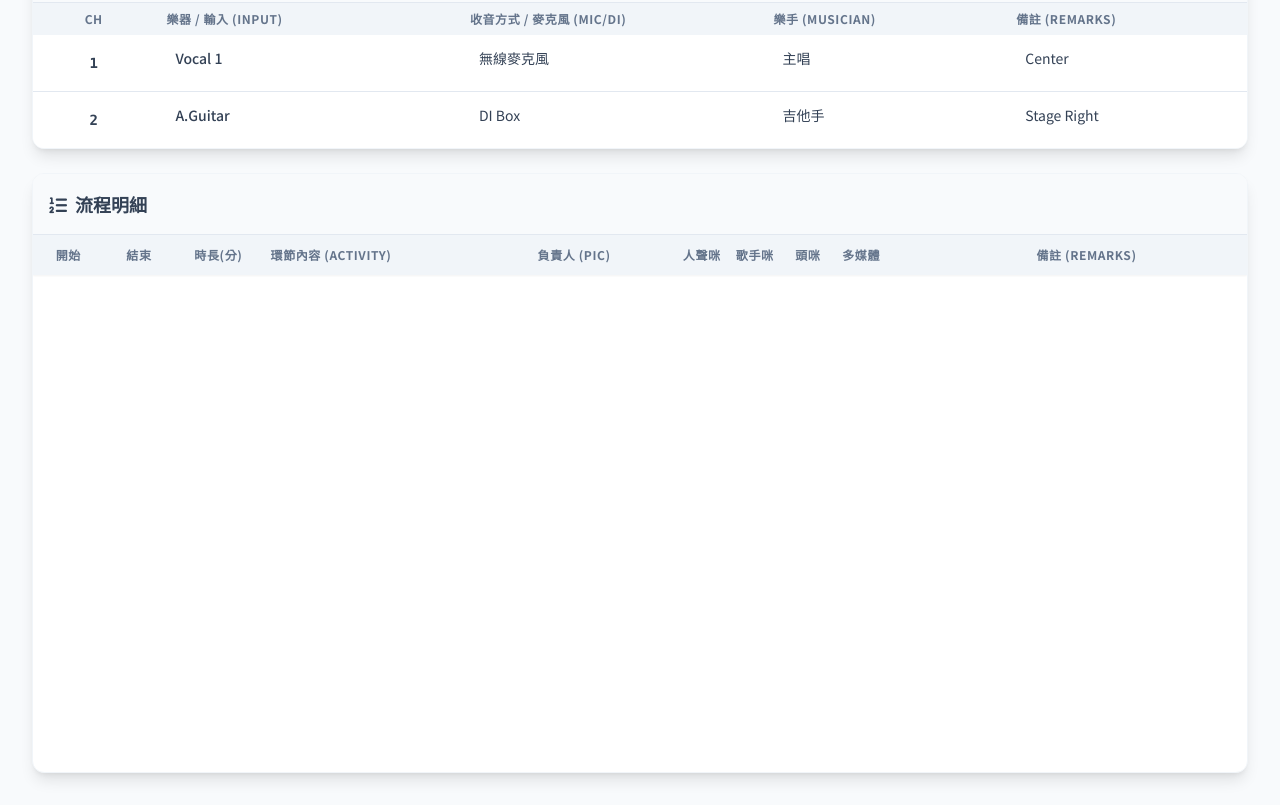
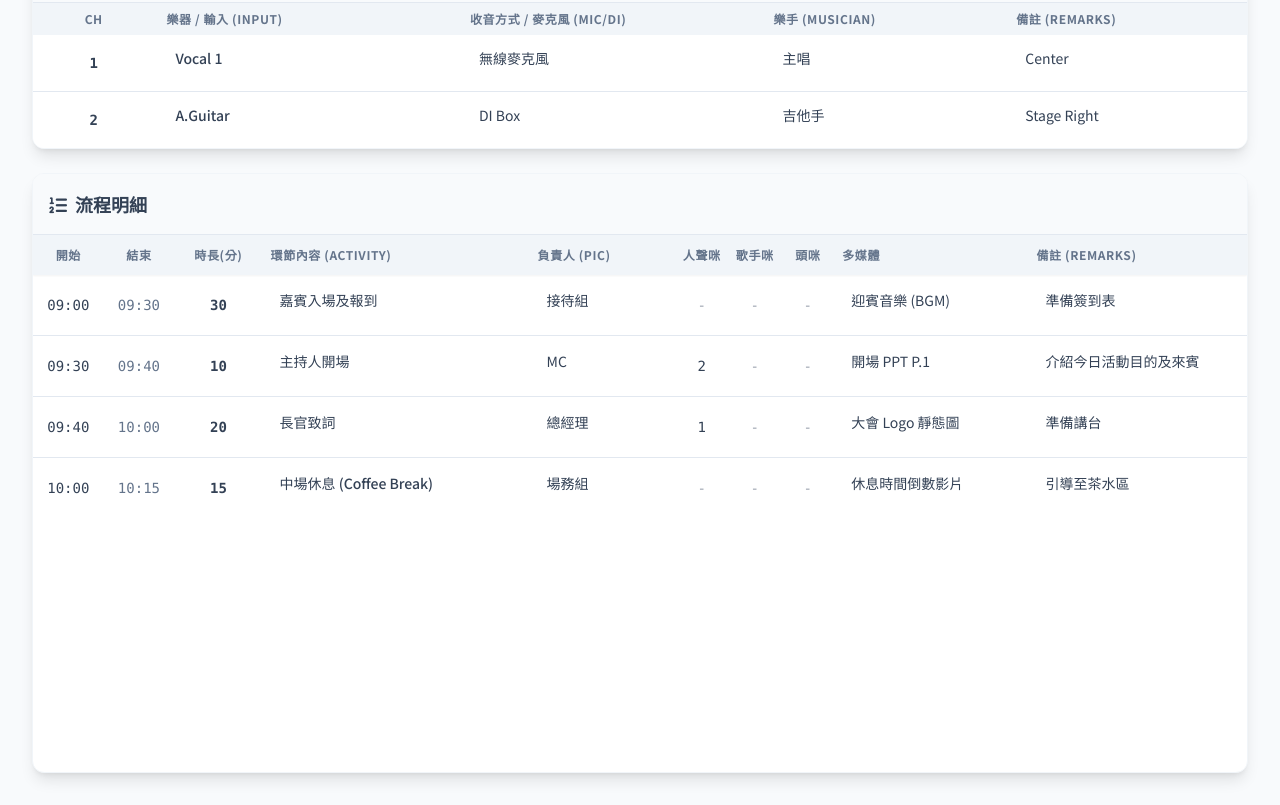
Before and after one commit to ink0509-G/Rundown4gospel, a plain HTML site: page index.html in a window 1280 px wide. Shown: the part 639-1444 px from the top of the page. Drawn offline with nearby package versions, Linux system fonts and the light colour scheme.

Commit message:
Update index.html

```diff
--- a/index.html
+++ b/index.html
@@ -406,6 +406,78 @@
         function handleCrewInput(id, field, value) { const item = crewData.find(i => i.id === id); if (item) item[field] = value; }
         function handleBandInput(id, field, value) { const item = bandData.find(i => i.id === id); if (item) item[field] = value; }
 
+        function renderTable() {
+            const tbody = document.getElementById('rundownBody');
+            if (!tbody) return;
+            tbody.innerHTML = '';
+
+            let currentStartTime = document.getElementById('startTime')?.value || "00:00";
+
+            rundownData.forEach((item, index) => {
+                const durationVal = parseInt(item.duration) || 0;
+                const endTime = addMinutesToTime(currentStartTime, durationVal);
+
+                const tr = document.createElement('tr');
+                tr.id = `row-${item.id}`;
+                tr.className = "hover:bg-slate-50 transition-colors group";
+
+                tr.innerHTML = `
+                    <td class="admin-only py-2 px-1 no-print text-center align-middle">
+                        <div class="flex flex-col items-center gap-0.5">
+                            <button type="button" onclick="moveRow(${index}, -1)" class="text-slate-400 hover:text-indigo-600 p-0.5 text-xs ${index === 0 ? 'opacity-25 pointer-events-none' : ''}" title="上移">
+                                <i class="fa-solid fa-chevron-up"></i>
+                            </button>
+                            <button type="button" onclick="moveRow(${index}, 1)" class="text-slate-400 hover:text-indigo-600 p-0.5 text-xs ${index === rundownData.length - 1 ? 'opacity-25 pointer-events-none' : ''}" title="下移">
+                                <i class="fa-solid fa-chevron-down"></i>
+                            </button>
+                        </div>
+                    </td>
+                    <td class="py-2 px-2 text-center font-mono text-sm text-slate-700 align-middle">
+                        <span class="start-time">${currentStartTime}</span>
+                    </td>
+                    <td class="py-2 px-2 text-center font-mono text-sm text-slate-500 align-middle">
+                        <span class="end-time">${endTime}</span>
+                    </td>
+                    <td class="py-2 px-2 text-center align-middle">
+                        <input type="number" min="0" class="table-input text-center font-mono font-semibold text-sm px-1" value="${durationVal}" oninput="handleInput('${item.id}', 'duration', this.value)">
+                    </td>
+                    <td class="py-2 px-2 align-middle">
+                        <textarea rows="1" class="table-textarea font-medium text-sm" oninput="autoResize(this); handleInput('${item.id}', 'activity', this.value)" placeholder="輸入環節內容...">${item.activity || ''}</textarea>
+                    </td>
+                    <td class="py-2 px-2 align-middle">
+                        <textarea rows="1" class="table-textarea text-sm" oninput="autoResize(this); handleInput('${item.id}', 'pic', this.value)" placeholder="負責人...">${item.pic || ''}</textarea>
+                    </td>
+                    <td class="py-2 px-1 align-middle">
+                        <input type="text" class="table-input text-center font-mono text-sm px-1" value="${item.vocalMic || ''}" oninput="handleInput('${item.id}', 'vocalMic', this.value)" placeholder="-">
+                    </td>
+                    <td class="py-2 px-1 align-middle">
+                        <input type="text" class="table-input text-center font-mono text-sm px-1" value="${item.singerMic || ''}" oninput="handleInput('${item.id}', 'singerMic', this.value)" placeholder="-">
+                    </td>
+                    <td class="py-2 px-1 align-middle">
+                        <input type="text" class="table-input text-center font-mono text-sm px-1" value="${item.headsetMic || ''}" oninput="handleInput('${item.id}', 'headsetMic', this.value)" placeholder="-">
+                    </td>
+                    <td class="py-2 px-2 align-middle">
+                        <textarea rows="1" class="table-textarea text-sm" oninput="autoResize(this); handleInput('${item.id}', 'multimedia', this.value)" placeholder="多媒體需求...">${item.multimedia || ''}</textarea>
+                    </td>
+                    <td class="py-2 px-2 align-middle">
+                        <textarea rows="1" class="table-textarea text-sm text-slate-600" oninput="autoResize(this); handleInput('${item.id}', 'remarks', this.value)" placeholder="備註...">${item.remarks || ''}</textarea>
+                    </td>
+                    <td class="admin-only py-2 px-1 no-print text-center align-middle">
+                        <button type="button" onclick="deleteRow('${item.id}')" class="text-slate-300 hover:text-rose-500 transition-colors p-1" title="刪除環節">
+                            <i class="fa-solid fa-trash-can"></i>
+                        </button>
+                    </td>
+                `;
+
+                tbody.appendChild(tr);
+                currentStartTime = endTime;
+            });
+
+            setTimeout(() => {
+                document.querySelectorAll('#rundownTable .table-textarea').forEach(el => autoResize(el));
+            }, 10);
+        }
+
         function renderCrewTable() {
             const tbody = document.getElementById('crewBody'); tbody.innerHTML = '';
             crewData.forEach((item) => {
```
